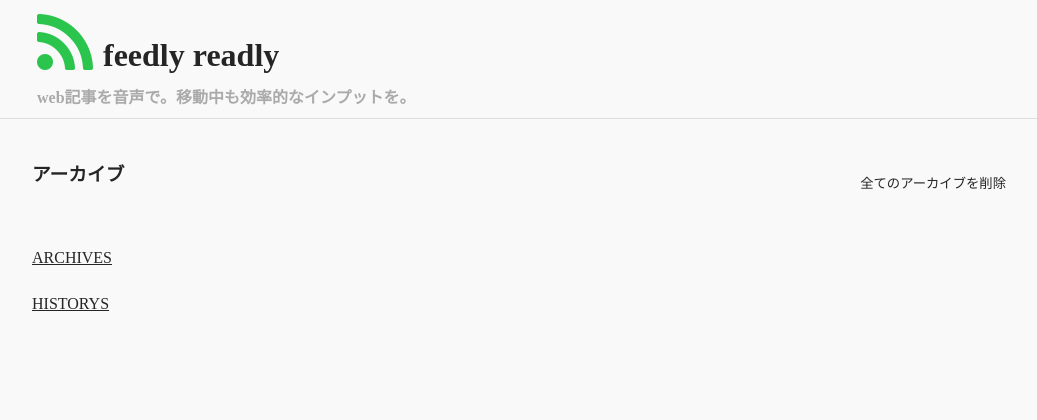
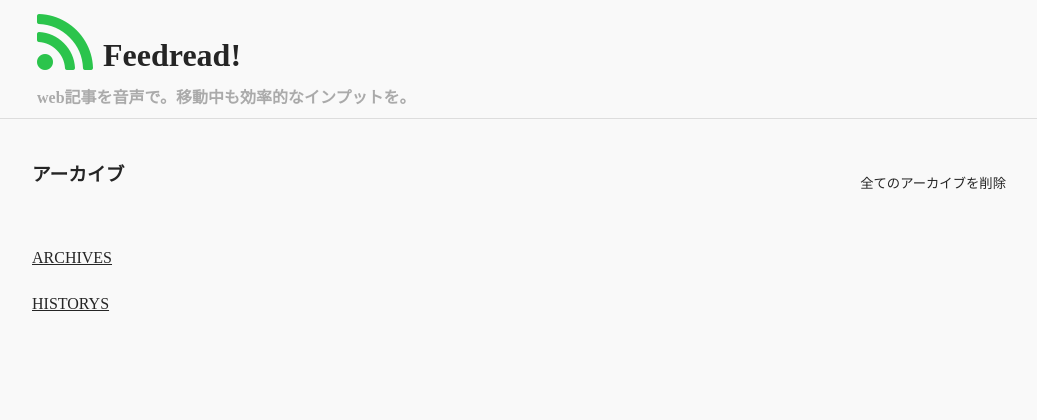
Before and after one commit to 8maguchi8ruki/FeedListener, a Flask app: page /archive/ in a window 1280 px wide. Shown: the top 420 px of the page, without its empty margins (118-1155 px from the left). Run offline with Flask 2, Linux system fonts and the light colour scheme; data that the repository does not hold is empty; some libraries are stand-ins or nearby versions.

Commit message:
change title

```diff
--- a/templates/base.html
+++ b/templates/base.html
@@ -26,7 +26,7 @@
 <body>
     <header>
         <h1>
-            <a href="{{ url_for('index') }}"><i class="fas fa-rss fa-2x" style="color: #2bc44c;"></i>feedly readly</a>
+            <a href="{{ url_for('index') }}"><i class="fas fa-rss fa-2x" style="color: #2bc44c;"></i>Feedread!</a>
             <p>web記事を音声で。移動中も効率的なインプットを。</p>
         </h1>
         <i class="fas fa-bars fa-2x" id="hamburger-trigger" style="color: #2bc44c;"></i>
```
